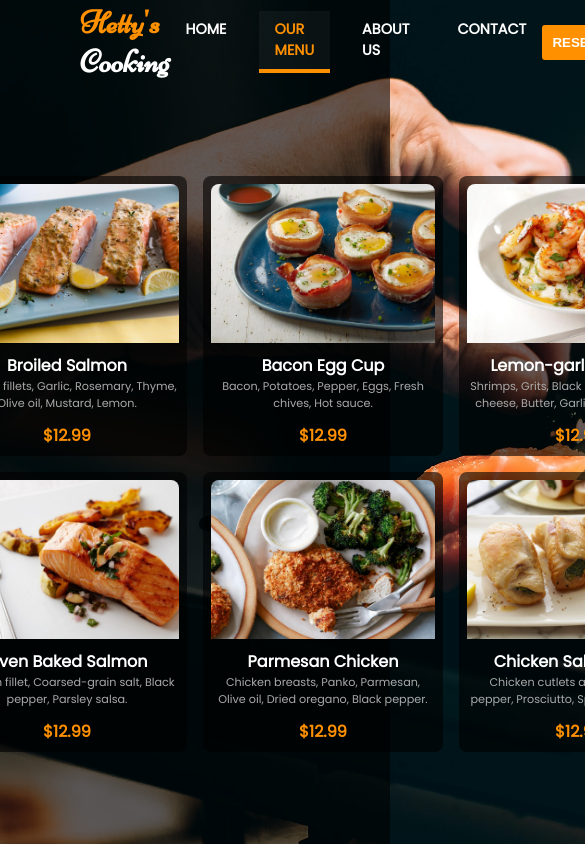
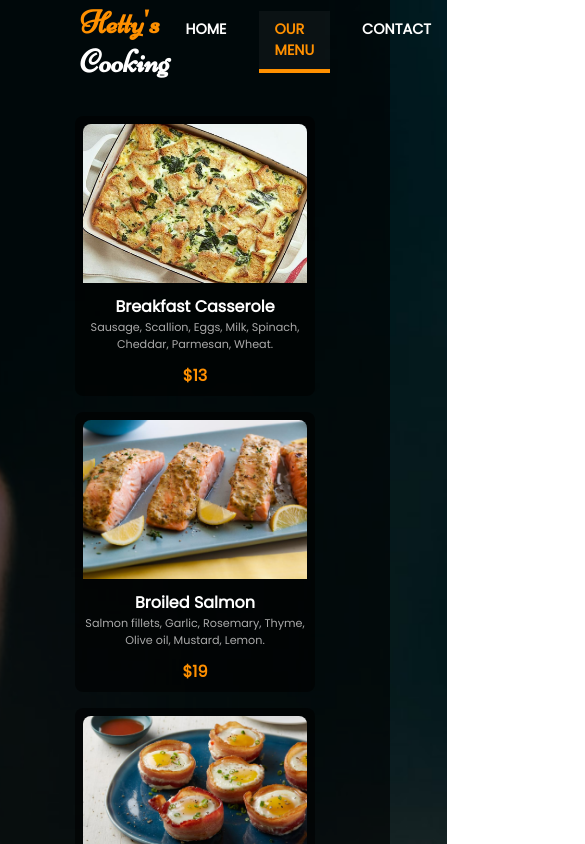
Before and after one commit to nyf005/restaurant-project, a website built with webpack: page dist/index.html in a window 390 px wide. Both pictures are taken after a click on the item "OUR MENU". Shown: the top 844 px of the page, 585 px wide, since content can reach past the window. Built offline with nearby package versions, Linux system fonts and the light colour scheme.

Commit message:
Add responsiveness to our-menu

```diff
--- a/src/css/style.css
+++ b/src/css/style.css
@@ -33,7 +33,7 @@
 }
 
 body {
-  background: url(../assets/img/bg.jpg) no-repeat;
+  background: url(../assets/img/bg.jpg) center no-repeat;
   background-size: cover;
   font-family: "Poppins-Regular";
   font-size: 16px;
@@ -96,8 +96,8 @@ header {
 }
 
 main {
-  height: 90vh;
-  padding: 0 5rem;
+  min-height: 90vh;
+  padding: 2rem 5rem;
   text-align: center;
   display: grid;
   place-content: center;
@@ -151,7 +151,7 @@ main button:active {
 }
 
 #our-menu {
-  grid-template-columns: 1fr 1fr 1fr 1fr;
+  grid-template-columns: repeat(auto-fit, minmax(240px, 1fr));
 }
 
 .card {
--- a/src/index.js
+++ b/src/index.js
@@ -3,7 +3,6 @@ import "./assets/img/bg.jpg";
 import loadPage from "./load-page";
 import createHome from "./section/home";
 import createOurMenu from "./section/our-menu";
-import createAboutUs from "./section/about-us";
 import createContact from "./section/contact";
 
 loadPage();
@@ -27,10 +26,6 @@ menuItems.forEach((menuItem) => {
         content.replaceChild(createOurMenu(), content.childNodes[1]);
         break;
 
-      case "ABOUT US":
-        content.replaceChild(createAboutUs(), content.childNodes[1]);
-        break;
-
       case "CONTACT":
         content.replaceChild(createContact(), content.childNodes[1]);
         break;
--- a/src/section/about-us.js
+++ /dev/null
@@ -1,4 +0,0 @@
-export default function createAboutUs() {
-  const main = document.createElement("main");
-  return main;
-}
--- a/src/section/header.js
+++ b/src/section/header.js
@@ -2,9 +2,6 @@ export default function createHeader() {
   const header = document.createElement("header");
   const logo = document.createElement("h3");
   const menu = document.createElement("ul");
-  const reservationBtn = document.createElement("button");
-
-  reservationBtn.textContent = "RESERVATION";
 
   const logoFirstSpan = document.createElement("span");
   const logoSecondSpan = document.createElement("span");
@@ -14,12 +11,10 @@ export default function createHeader() {
 
   const menuHome = document.createElement("li");
   const menuOurMenu = document.createElement("li");
-  const menuAboutUs = document.createElement("li");
   const menuContact = document.createElement("li");
 
   menuHome.textContent = "HOME";
   menuOurMenu.textContent = "OUR MENU";
-  menuAboutUs.textContent = "ABOUT US";
   menuContact.textContent = "CONTACT";
 
   logo.setAttribute("id", "logo");
@@ -27,13 +22,12 @@ export default function createHeader() {
   menuHome.classList.add("menu-item");
   menuHome.classList.add("active");
   menuOurMenu.classList.add("menu-item");
-  menuAboutUs.classList.add("menu-item");
   menuContact.classList.add("menu-item");
 
   logo.append(logoFirstSpan, logoSecondSpan);
-  menu.append(menuHome, menuOurMenu, menuAboutUs, menuContact);
+  menu.append(menuHome, menuOurMenu, menuContact);
 
-  header.append(logo, menu, reservationBtn);
+  header.append(logo, menu);
 
   return header;
 }
--- a/src/section/our-menu.js
+++ b/src/section/our-menu.js
@@ -20,7 +20,7 @@ const meals = [
       "Parmesan",
       "Wheat",
     ],
-    price: "$12.99",
+    price: "$13",
     image: BreakfastCasserole,
   },
   {
@@ -34,7 +34,7 @@ const meals = [
       "Mustard",
       "Lemon",
     ],
-    price: "$12.99",
+    price: "$19",
     image: BroiledSalmon,
   },
   {
@@ -47,7 +47,7 @@ const meals = [
       "Fresh chives",
       "Hot sauce",
     ],
-    price: "$12.99",
+    price: "$8",
     image: BaconEggCup,
   },
   {
@@ -62,7 +62,7 @@ const meals = [
       "Lemon",
       "Parsley",
     ],
-    price: "$12.99",
+    price: "$10",
     image: LemonGarlicShrimps,
   },
   {
@@ -75,7 +75,7 @@ const meals = [
       "orange juice",
       "Honey or taste",
     ],
-    price: "$12.99",
+    price: "$12",
     image: FrozenFruitSmoothie,
   },
   {
@@ -86,7 +86,7 @@ const meals = [
       "Black pepper",
       "Parsley salsa",
     ],
-    price: "$12.99",
+    price: "$9",
     image: OvenBakedSalmon,
   },
   {
@@ -99,7 +99,7 @@ const meals = [
       "Dried oregano",
       "Black pepper",
     ],
-    price: "$12.99",
+    price: "$11",
     image: ParmesanChicken,
   },
   {
@@ -111,7 +111,7 @@ const meals = [
       "Spinach",
       "Parmesan",
     ],
-    price: "$12.99",
+    price: "$7",
     image: ChickenSaltimbocca,
   },
 ];
```
Also changed, not shown: dist/bundle.js.
